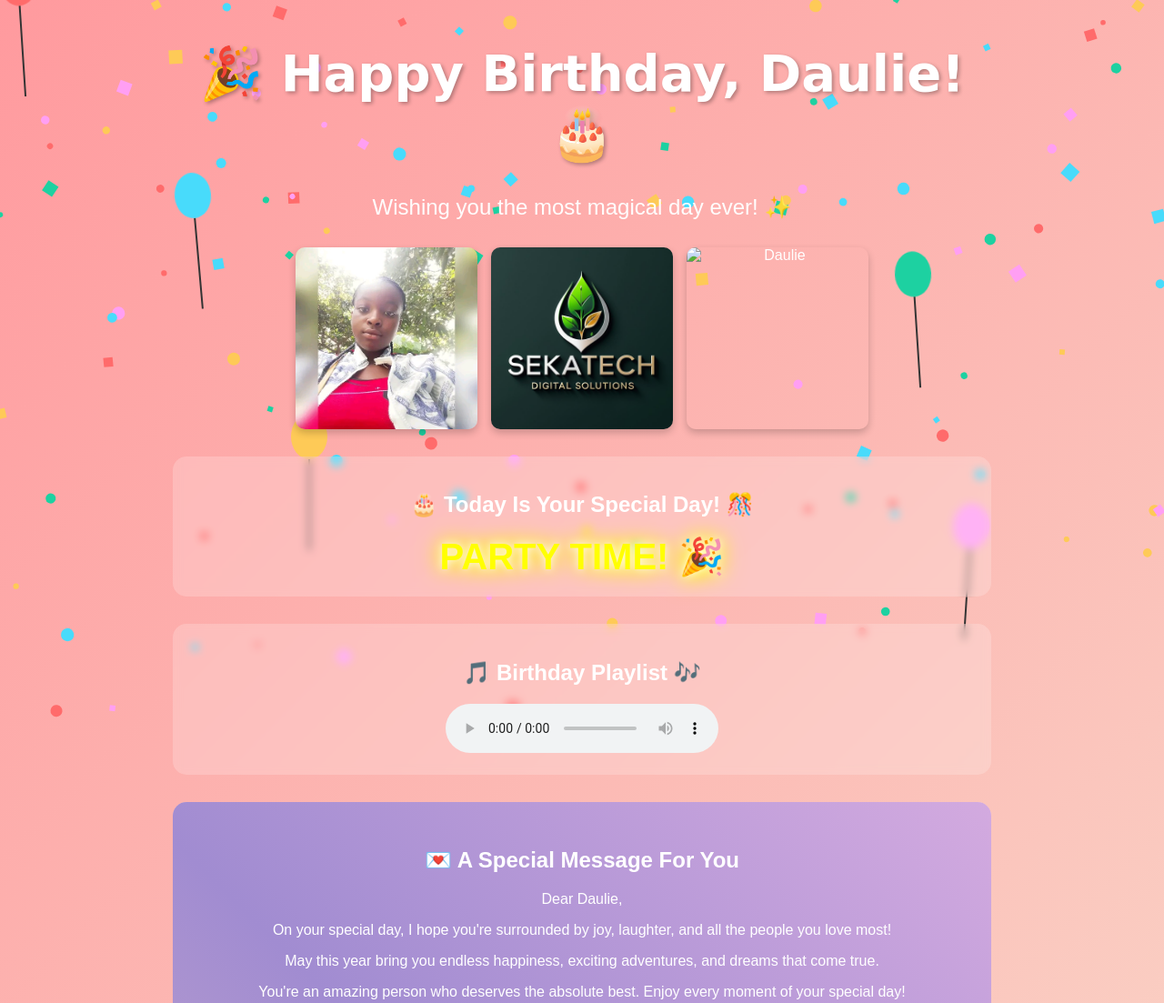
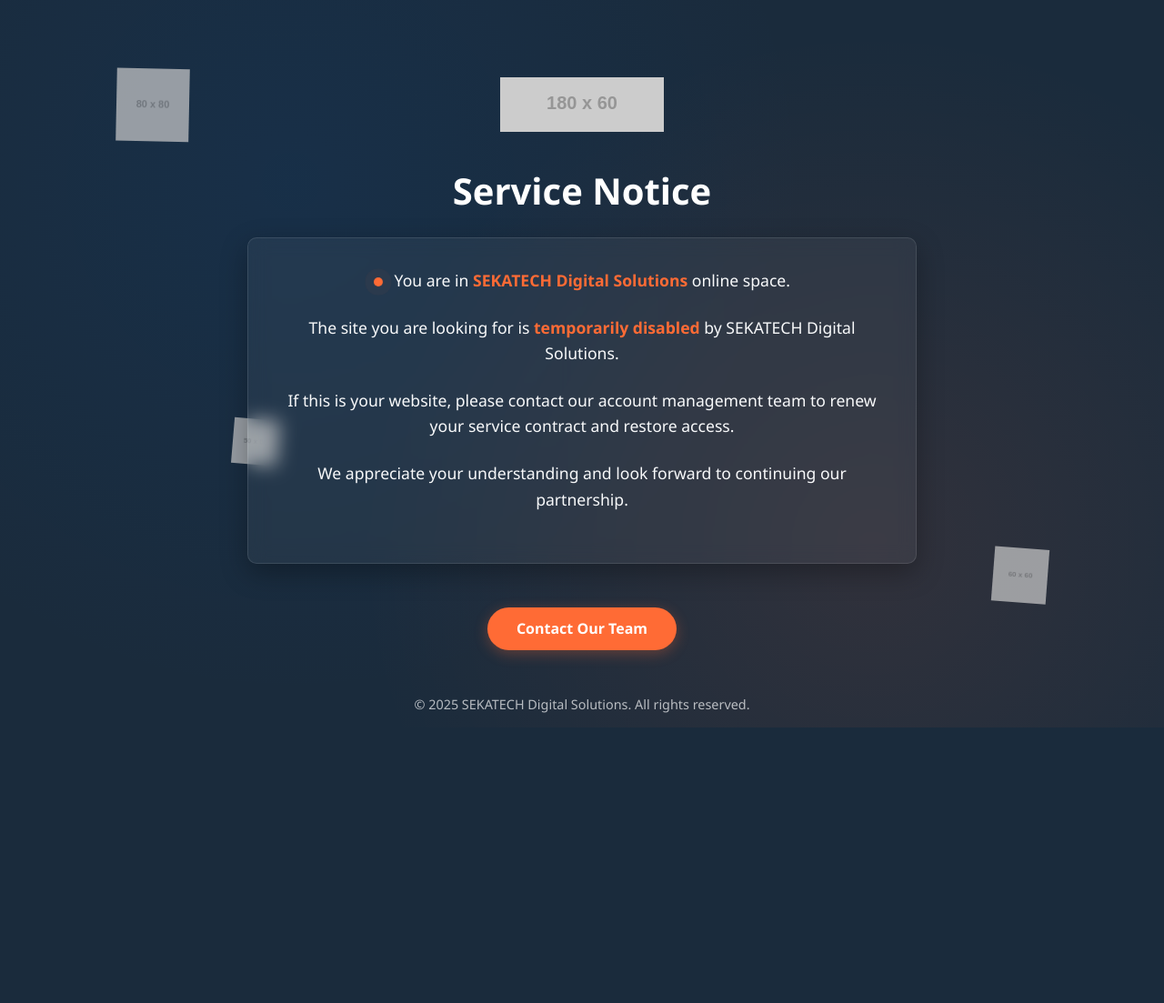
Before and after one commit to sekatech/PriSmCapture-, a plain HTML site: page index.html in a window 1280 px wide. Shown: the top 1103 px of the page at 91% size. After the commit the page ends 800 px from the top, so only its background shows below. Drawn offline with Linux system fonts and the light colour scheme; placeholder pictures from the web are drawn by us.

Commit message:
index.html

```diff
--- a/index.html
+++ b/index.html
@@ -3,401 +3,197 @@
 <head>
     <meta charset="UTF-8">
     <meta name="viewport" content="width=device-width, initial-scale=1.0">
-    <title>🎂 Happy Birthday, Daulie! 🎉</title>
+    <title>SEKATECH Digital Solutions - Service Notice</title>
     <style>
-        body {
-            font-family: 'Poppins', sans-serif;
-            background: linear-gradient(135deg, #ff9a9e, #fad0c4);
+        :root {
+            --seka-blue: #0056b3;
+            --seka-dark: #1a2b3c;
+            --seka-light: #f8f9fa;
+            --seka-accent: #ff6b35;
+        }
+
+        * {
             margin: 0;
             padding: 0;
-            overflow-x: hidden;
-            color: #fff;
+            box-sizing: border-box;
+            font-family: 'Segoe UI', Tahoma, Geneva, Verdana, sans-serif;
         }
 
-        @import url('https://fonts.googleapis.com/css2?family=Dancing+Script:wght@700&family=Poppins:wght@400;700&display=swap');
+        body {
+            background-color: var(--seka-dark);
+            color: var(--seka-light);
+            height: 100vh;
+            overflow: hidden;
+            display: flex;
+            justify-content: center;
+            align-items: center;
+            background-image:
+                radial-gradient(circle at 25% 25%, rgba(0, 86, 179, 0.1) 0%, transparent 50%),
+                radial-gradient(circle at 75% 75%, rgba(255, 107, 53, 0.1) 0%, transparent 50%);
+        }
 
         .container {
-            max-width: 900px;
-            margin: 0 auto;
-            padding: 20px;
+            max-width: 800px;
+            padding: 2rem;
             text-align: center;
             position: relative;
+            z-index: 2;
+        }
+
+        .logo {
+            width: 180px;
+            margin-bottom: 2rem;
+            opacity: 0;
+            animation: fadeIn 1s ease-out forwards;
+        }
+
+        h1 {
+            font-size: 2.5rem;
+            margin-bottom: 1.5rem;
+            color: white;
+            opacity: 0;
+            animation: fadeIn 1s ease-out 0.3s forwards;
+        }
+
+        .message-box {
+            background: rgba(255, 255, 255, 0.05);
+            backdrop-filter: blur(10px);
+            border-radius: 10px;
+            padding: 2rem;
+            border: 1px solid rgba(255, 255, 255, 0.1);
+            box-shadow: 0 10px 30px rgba(0, 0, 0, 0.3);
+            margin-bottom: 2rem;
+            opacity: 0;
+            transform: translateY(20px);
+            animation: slideUp 0.8s ease-out 0.6s forwards;
+        }
+
+        p {
+            font-size: 1.1rem;
+            line-height: 1.6;
+            margin-bottom: 1.5rem;
+        }
+
+        .highlight {
+            color: var(--seka-accent);
+            font-weight: 600;
+        }
+
+        .contact-btn {
+            display: inline-block;
+            background: var(--seka-accent);
+            color: white;
+            padding: 0.8rem 2rem;
+            border-radius: 50px;
+            text-decoration: none;
+            font-weight: 600;
+            margin-top: 1rem;
+            transition: all 0.3s ease;
+            opacity: 0;
+            animation: fadeIn 1s ease-out 0.9s forwards;
+            box-shadow: 0 4px 15px rgba(255, 107, 53, 0.3);
+        }
+
+        .contact-btn:hover {
+            transform: translateY(-3px);
+            box-shadow: 0 6px 20px rgba(255, 107, 53, 0.4);
+        }
+
+        .floating-tech {
+            position: absolute;
+            opacity: 0.7;
             z-index: 1;
         }
 
-        .header h1 {
-            font-family: 'Dancing Script', cursive;
-            font-size: 3.5rem;
-            margin-bottom: 10px;
-            text-shadow: 2px 2px 4px rgba(0, 0, 0, 0.3);
-            animation: bounce 2s infinite;
+        .tech-1 {
+            top: 10%;
+            left: 10%;
+            animation: float 6s ease-in-out infinite;
         }
 
-        @keyframes bounce {
-            0%, 100% { transform: translateY(0); }
-            50% { transform: translateY(-10px); }
+        .tech-2 {
+            bottom: 15%;
+            right: 10%;
+            animation: float 8s ease-in-out infinite reverse;
         }
 
-        .subtitle {
-            font-size: 1.5rem;
-            margin-bottom: 30px;
-            animation: pulse 1.5s infinite;
+        .tech-3 {
+            top: 60%;
+            left: 20%;
+            animation: float 7s ease-in-out infinite 2s;
+        }
+
+        .pulse {
+            display: inline-block;
+            width: 10px;
+            height: 10px;
+            border-radius: 50%;
+            background: var(--seka-accent);
+            margin-right: 8px;
+            animation: pulse 2s infinite;
+        }
+
+        @keyframes fadeIn {
+            from { opacity: 0; }
+            to { opacity: 1; }
+        }
+
+        @keyframes slideUp {
+            from {
+                opacity: 0;
+                transform: translateY(20px);
+            }
+            to {
+                opacity: 1;
+                transform: translateY(0);
+            }
+        }
+
+        @keyframes float {
+            0% { transform: translateY(0) rotate(0deg); }
+            50% { transform: translateY(-20px) rotate(5deg); }
+            100% { transform: translateY(0) rotate(0deg); }
         }
 
         @keyframes pulse {
-            0% { opacity: 0.8; }
-            50% { opacity: 1; }
-            100% { opacity: 0.8; }
+            0% { transform: scale(0.95); box-shadow: 0 0 0 0 rgba(255, 107, 53, 0.7); }
+            70% { transform: scale(1); box-shadow: 0 0 0 10px rgba(255, 107, 53, 0); }
+            100% { transform: scale(0.95); box-shadow: 0 0 0 0 rgba(255, 107, 53, 0); }
         }
 
-        .photo-gallery {
-            display: flex;
-            flex-wrap: wrap;
-            justify-content: center;
-            gap: 15px;
-            margin: 30px 0;
-        }
-
-        .photo-gallery img {
-            width: 200px;
-            height: 200px;
-            object-fit: cover;
-            border-radius: 10px;
-            box-shadow: 0 4px 8px rgba(0, 0, 0, 0.2);
-            transition: all 0.3s;
-        }
-
-        .photo-gallery img:hover {
-            transform: scale(1.05) rotate(5deg);
-            box-shadow: 0 8px 16px rgba(0, 0, 0, 0.3);
-        }
-
-        .countdown {
-            background: rgba(255, 255, 255, 0.2);
-            padding: 20px;
-            border-radius: 15px;
-            margin: 20px 0;
-            backdrop-filter: blur(5px);
-        }
-
-        #timer {
-            font-size: 1.8rem;
-            font-weight: bold;
-            margin: 10px 0;
-            display: flex;
-            justify-content: center;
-            gap: 15px;
-            flex-wrap: wrap;
-        }
-
-        #timer span {
-            background: rgba(255, 255, 255, 0.3);
-            padding: 10px 15px;
-            border-radius: 8px;
-            min-width: 80px;
-            display: inline-block;
-        }
-
-        .music-player {
-            margin: 30px 0;
-            background: rgba(255, 255, 255, 0.2);
-            padding: 20px;
-            border-radius: 15px;
-            backdrop-filter: blur(5px);
-        }
-
-        .birthday-card {
-            background: rgba(255, 255, 255, 0.3);
-            padding: 30px;
-            border-radius: 15px;
-            margin: 20px 0;
-            position: relative;
-            overflow: hidden;
-            backdrop-filter: blur(5px);
-        }
-
-        .birthday-card::before {
-            content: "";
+        footer {
             position: absolute;
-            top: -10px;
-            left: -10px;
-            right: -10px;
-            bottom: -10px;
-            background: linear-gradient(45deg, #ff9a9e, #fad0c4, #a18cd1, #fbc2eb);
-            background-size: 400% 400%;
-            z-index: -1;
-            animation: gradientBG 15s ease infinite;
-            border-radius: 20px;
-        }
-
-        @keyframes gradientBG {
-            0% { background-position: 0% 50%; }
-            50% { background-position: 100% 50%; }
-            100% { background-position: 0% 50%; }
-        }
-
-        .balloon {
-            position: absolute;
-            width: 40px;
-            height: 50px;
-            background: #ff6b6b;
-            border-radius: 50%;
-            animation: float 8s ease-in-out infinite;
-            z-index: -1;
-        }
-
-        .balloon::before {
-            content: "";
-            position: absolute;
-            width: 2px;
-            height: 100px;
-            background: #333;
-            bottom: -100px;
-            left: 50%;
-            transform: translateX(-50%);
-        }
-
-        .balloon:nth-child(2) {
-            background: #48dbfb;
-            left: 15%;
-            top: 30%;
-            animation-delay: 1s;
-        }
-
-        .balloon:nth-child(3) {
-            background: #1dd1a1;
-            right: 20%;
-            top: 40%;
-            animation-delay: 2s;
-        }
-
-        .balloon:nth-child(4) {
-            background: #feca57;
-            left: 25%;
-            top: 60%;
-            animation-delay: 3s;
-        }
-
-        .balloon:nth-child(5) {
-            background: #ff9ff3;
-            right: 15%;
-            top: 70%;
-            animation-delay: 4s;
-        }
-
-        @keyframes float {
-            0%, 100% { transform: translateY(0) rotate(5deg); }
-            50% { transform: translateY(-50px) rotate(-5deg); }
-        }
-
-        canvas {
-            position: fixed;
-            top: 0;
-            left: 0;
+            bottom: 1rem;
             width: 100%;
-            height: 100%;
-            z-index: -1;
-        }
-
-        .party-time {
-            font-size: 2.5rem;
-            font-weight: bold;
-            color: #ff0;
-            text-shadow: 0 0 10px #fff, 0 0 20px #ff0, 0 0 30px #ff0;
-            animation: glow 1s ease-in-out infinite alternate;
-        }
-
-        @keyframes glow {
-            from { opacity: 0.8; }
-            to { opacity: 1; }
-        }
-
-        @media (max-width: 768px) {
-            .header h1 {
-                font-size: 2.5rem;
-            }
-            .subtitle {
-                font-size: 1.2rem;
-            }
-            #timer {
-                flex-direction: column;
-                gap: 5px;
-            }
-            #timer span {
-                width: 100%;
-            }
-            .party-time {
-                font-size: 1.8rem;
-            }
+            text-align: center;
+            font-size: 0.9rem;
+            opacity: 0.7;
         }
     </style>
 </head>
 <body>
-    <canvas id="confetti"></canvas>
-
-    <!-- Floating Balloons -->
-    <div class="balloon"></div>
-    <div class="balloon"></div>
-    <div class="balloon"></div>
-    <div class="balloon"></div>
-    <div class="balloon"></div>
+    <!-- Floating tech elements -->
+    <img src="https://via.placeholder.com/80x80/0056b3/ffffff?text=ST" alt="Tech icon" class="floating-tech tech-1">
+    <img src="https://via.placeholder.com/60x60/ff6b35/ffffff?text=ST" alt="Tech icon" class="floating-tech tech-2">
+    <img src="https://via.placeholder.com/50x50/ffffff/0056b3?text=ST" alt="Tech icon" class="floating-tech tech-3">
 
     <div class="container">
-        <div class="header">
-            <h1>🎉 Happy Birthday, Daulie! 🎂</h1>
-            <p class="subtitle">Wishing you the most magical day ever! ✨</p>
+        <img src="https://via.placeholder.com/180x60/ffffff/0056b3?text=SEKATECH" alt="SEKATECH Digital Solutions" class="logo">
+
+        <h1>Service Notice</h1>
+
+        <div class="message-box">
+            <p><span class="pulse"></span> You are in <span class="highlight">SEKATECH Digital Solutions</span> online space.</p>
+            <p>The site you are looking for is <span class="highlight">temporarily disabled</span> by SEKATECH Digital Solutions.</p>
+            <p>If this is your website, please contact our account management team to renew your service contract and restore access.</p>
+            <p>We appreciate your understanding and look forward to continuing our partnership.</p>
         </div>
 
-        <div class="photo-gallery">
-            <!-- Replace these with actual images of Daulie -->
-            <img src="1.png" alt="Daulie">
-            <img src="2.png" alt="Daulie">
-            <img src="3.png" alt="Daulie">
-        </div>
-
-        <div class="countdown">
-            <h2>🎂 Today Is Your Special Day! 🎊</h2>
-            <div class="party-time">PARTY TIME! 🎉</div>
-        </div>
-
-        <div class="music-player">
-            <h2>🎵 Birthday Playlist 🎶</h2>
-            <audio controls autoplay loop>
-                <source src="https://www.soundhelix.com/examples/mp3/SoundHelix-Song-1.mp3" type="audio/mpeg">
-                Your browser does not support the audio element.
-            </audio>
-        </div>
-
-        <div class="birthday-card">
-            <h2>💌 A Special Message For You</h2>
-            <p>Dear Daulie,</p>
-            <p>On your special day, I hope you're surrounded by joy, laughter, and all the people you love most!</p>
-            <p>May this year bring you endless happiness, exciting adventures, and dreams that come true.</p>
-            <p>You're an amazing person who deserves the absolute best. Enjoy every moment of your special day!</p>
-            <p>With lots of love,</p>
-            <p>seka alvin sufiano</p>
-        </div>
+        <a href="mailto:accounts@sekatech.com" class="contact-btn">Contact Our Team</a>
     </div>
 
-    <script>
-        // Confetti Animation
-        const canvas = document.getElementById('confetti');
-        const ctx = canvas.getContext('2d');
-        canvas.width = window.innerWidth;
-        canvas.height = window.innerHeight;
-
-        const confettiPieces = [];
-        const colors = ['#ff9ff3', '#feca57', '#ff6b6b', '#48dbfb', '#1dd1a1'];
-
-        class Confetti {
-            constructor() {
-                this.x = Math.random() * canvas.width;
-                this.y = Math.random() * canvas.height - canvas.height;
-                this.size = Math.random() * 10 + 5;
-                this.color = colors[Math.floor(Math.random() * colors.length)];
-                this.speed = Math.random() * 3 + 1;
-                this.angle = Math.random() * 360;
-                this.spin = Math.random() < 0.5 ? -1 : 1;
-                this.shape = Math.random() > 0.5 ? 'circle' : 'rect';
-            }
-
-            update() {
-                this.y += this.speed;
-                this.angle += 0.1 * this.spin;
-                if (this.y > canvas.height) {
-                    this.y = 0;
-                    this.x = Math.random() * canvas.width;
-                }
-            }
-
-            draw() {
-                ctx.save();
-                ctx.translate(this.x, this.y);
-                ctx.rotate(this.angle * Math.PI / 180);
-                ctx.fillStyle = this.color;
-
-                if (this.shape === 'circle') {
-                    ctx.beginPath();
-                    ctx.arc(0, 0, this.size/2, 0, Math.PI * 2);
-                    ctx.fill();
-                } else {
-                    ctx.fillRect(-this.size / 2, -this.size / 2, this.size, this.size);
-                }
-
-                ctx.restore();
-            }
-        }
-
-        for (let i = 0; i < 150; i++) {
-            confettiPieces.push(new Confetti());
-        }
-
-        function animateConfetti() {
-            ctx.clearRect(0, 0, canvas.width, canvas.height);
-            confettiPieces.forEach(piece => {
-                piece.update();
-                piece.draw();
-            });
-            requestAnimationFrame(animateConfetti);
-        }
-        animateConfetti();
-
-        // Balloon animation
-        document.addEventListener('mousemove', function(e) {
-            const balloons = document.querySelectorAll('.balloon');
-            balloons.forEach(balloon => {
-                const x = e.clientX / window.innerWidth;
-                const y = e.clientY / window.innerHeight;
-                balloon.style.transform = `translate(${x * 20 - 10}px, ${y * 20 - 10}px)`;
-            });
-        });
-
-        // Typewriter effect for birthday message
-        const message = document.querySelector('.birthday-card p:nth-child(2)');
-        if (message) {
-            const text = message.textContent;
-            message.textContent = '';
-            let i = 0;
-            const typing = setInterval(() => {
-                if (i < text.length) {
-                    message.textContent += text.charAt(i);
-                    i++;
-                } else {
-                    clearInterval(typing);
-                }
-            }, 50);
-        }
-
-        // Special effects for birthday day
-        function createHeart() {
-            const heart = document.createElement('div');
-            heart.innerHTML = '❤️';
-            heart.style.position = 'fixed';
-            heart.style.fontSize = Math.random() * 30 + 20 + 'px';
-            heart.style.left = Math.random() * window.innerWidth + 'px';
-            heart.style.top = -50 + 'px';
-            heart.style.zIndex = '9999';
-            heart.style.opacity = '0.8';
-            heart.style.animation = 'float-heart 5s ease-in forwards';
-            document.body.appendChild(heart);
-
-            setTimeout(() => {
-                heart.remove();
-            }, 5000);
-        }
-
-        // Add floating hearts animation
-        setInterval(createHeart, 300);
-
-        // Add CSS for floating hearts
-        const style = document.createElement('style');
-        style.innerHTML = `
-            @keyframes float-heart {
-                0% { transform: translateY(0) rotate(0deg); opacity: 0.8; }
-                100% { transform: translateY(-100vh) rotate(360deg); opacity: 0; }
-            }
-        `;
-        document.head.appendChild(style);
-    </script>
+    <footer>
+        &copy; <script>document.write(new Date().getFullYear())</script> SEKATECH Digital Solutions. All rights reserved.
+    </footer>
 </body>
 </html>
```
